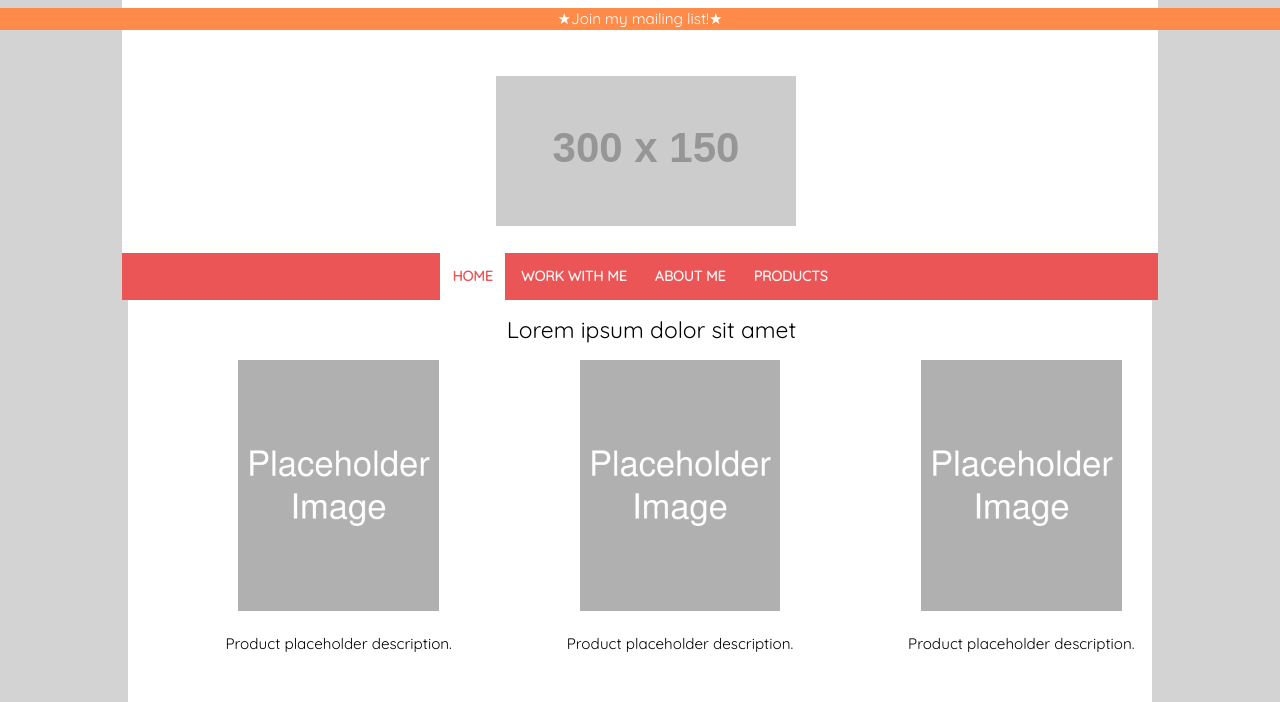
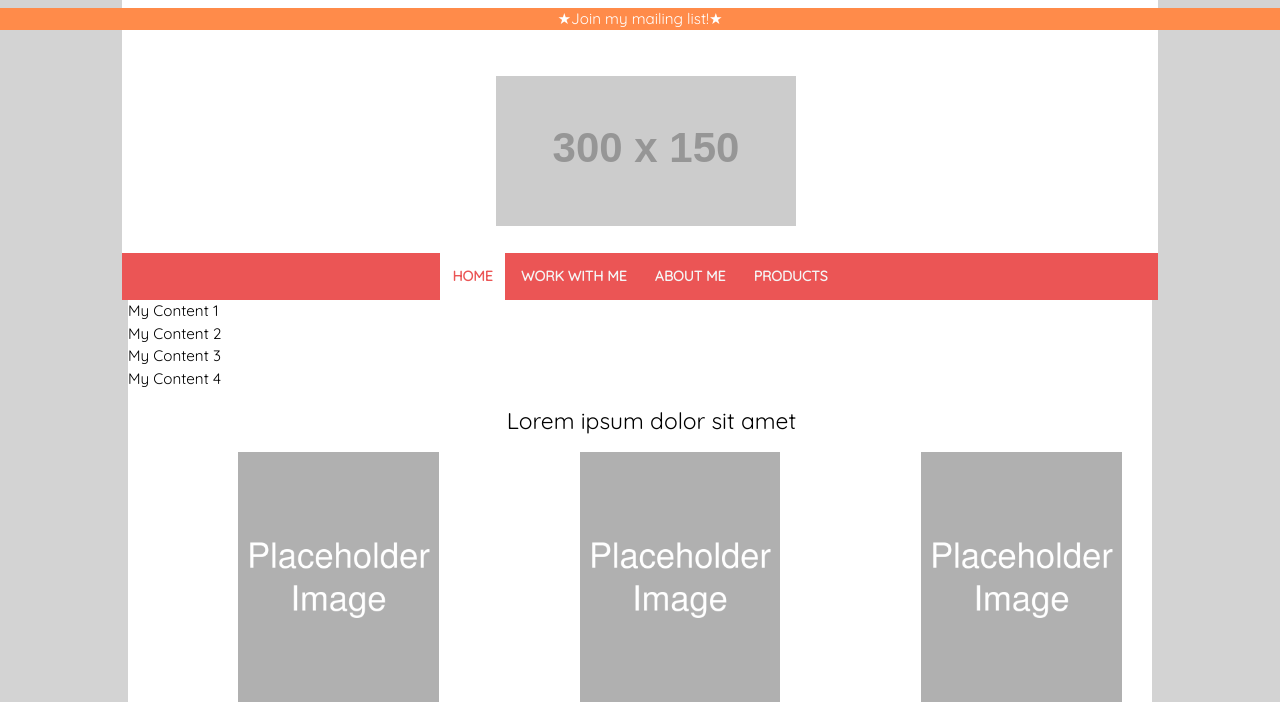
Before and after one commit to Ditzy4148/IT161, a PHP site: page /fp/template.php in a window 1280 px wide. Shown: the top 702 px of the page. Run offline with PHP 8.4, Linux system fonts and the light colour scheme; grey boxes labelled with a size stand in for pictures from a placeholder-image service; some libraries are stand-ins or nearby versions.

Commit message:
Implemented jQuery and Slick Slideshow
-jQuery and Slick Slideshow implemented
-Slideshow autoplay working
-Placeholder content

```diff
--- a/Website Directory/it161/fp/template.php
+++ b/Website Directory/it161/fp/template.php
@@ -9,6 +9,13 @@
 		<link rel="stylesheet" href="css/nav.css" />
 		<link rel="stylesheet" href="css/forms.css"/>
 		<link rel="stylesheet" href="https://cdnjs.cloudflare.com/ajax/libs/font-awesome/4.7.0/css/font-awesome.min.css">
+
+		<script src="https://code.jquery.com/jquery-3.6.0.min.js" integrity="sha256-/xUj+3OJU5yExlq6GSYGSHk7tPXikynS7ogEvDej/m4=" crossorigin="anonymous"></script>
+		<script src="https://cdnjs.cloudflare.com/ajax/libs/slick-carousel/1.8.1/slick.min.js" integrity="sha512-XtmMtDEcNz2j7ekrtHvOVR4iwwaD6o/FUJe6+Zq+HgcCsk3kj4uSQQR8weQ2QVj1o0Pk6PwYLohm206ZzNfubg==" crossorigin="anonymous" referrerpolicy="no-referrer"></script>
+		<link rel="stylesheet" href="https://cdnjs.cloudflare.com/ajax/libs/slick-carousel/1.8.1/slick.min.css" integrity="sha512-yHknP1/AwR+yx26cB1y0cjvQUMvEa2PFzt1c9LlS4pRQ5NOTZFWbhBig+X9G9eYW/8m0/4OXNx8pxJ6z57x0dw==" crossorigin="anonymous" referrerpolicy="no-referrer" />
+		<link rel="stylesheet" href="https://cdnjs.cloudflare.com/ajax/libs/slick-carousel/1.8.1/slick-theme.css" integrity="sha512-6lLUdeQ5uheMFbWm3CP271l14RsX1xtx+J5x2yeIDkkiBpeVTNhTqijME7GgRKKi6hCqovwCoBTlRBEC20M8Mg==" crossorigin="anonymous" referrerpolicy="no-referrer" />
+
+
 		<!-- <link rel="stylesheet" href="css/carousel.css"/> -->
 	</head>
 	<body>
@@ -34,9 +41,15 @@
 				</b>
 			</nav>
 		</header>
+
 		<div class="wrapper">
-			<!-- <img class="carousel" src="https://via.placeholder.com/1000x500.png?text=Carousel+Placeholder" alt="Placeholder image desc."></a> -->
 
+			<div class="slick-slideshow">
+				<div>My Content 1</div>
+				<div>My Content 2</div>
+				<div>My Content 3</div>
+				<div>My Content 4</div>
+			</div>
 			<a class="scroll-to-top" href="#"><i class="fa fa-chevron-up" style="font-size:3em"></i><br>Top</a>
 
 			<!-- <section class="carousel" aria-label="Gallery">
@@ -255,5 +268,17 @@
 			}
 		</script>
 
+		<script>
+			$(document).ready(function () {
+				$(".slick-slideshow").slick({
+					autoplay: true,
+					dots: true,
+					infinite: true,
+					slidesToShow: 1,
+					slidesToScroll: 1
+				});
+			});
+		</script>
+
 	</body>
 </html>
```
